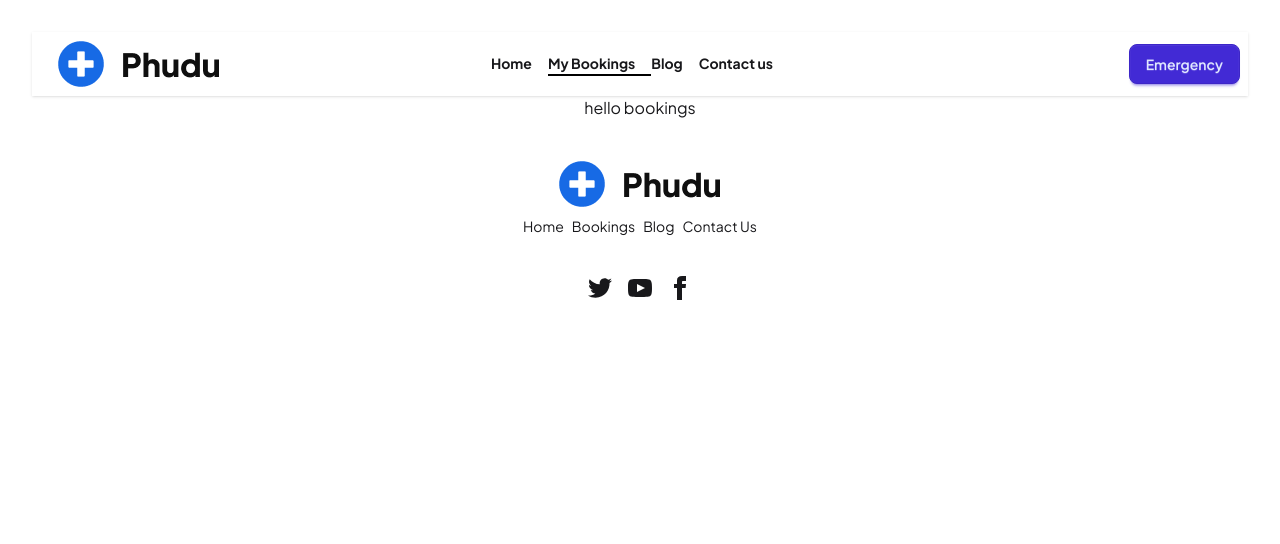
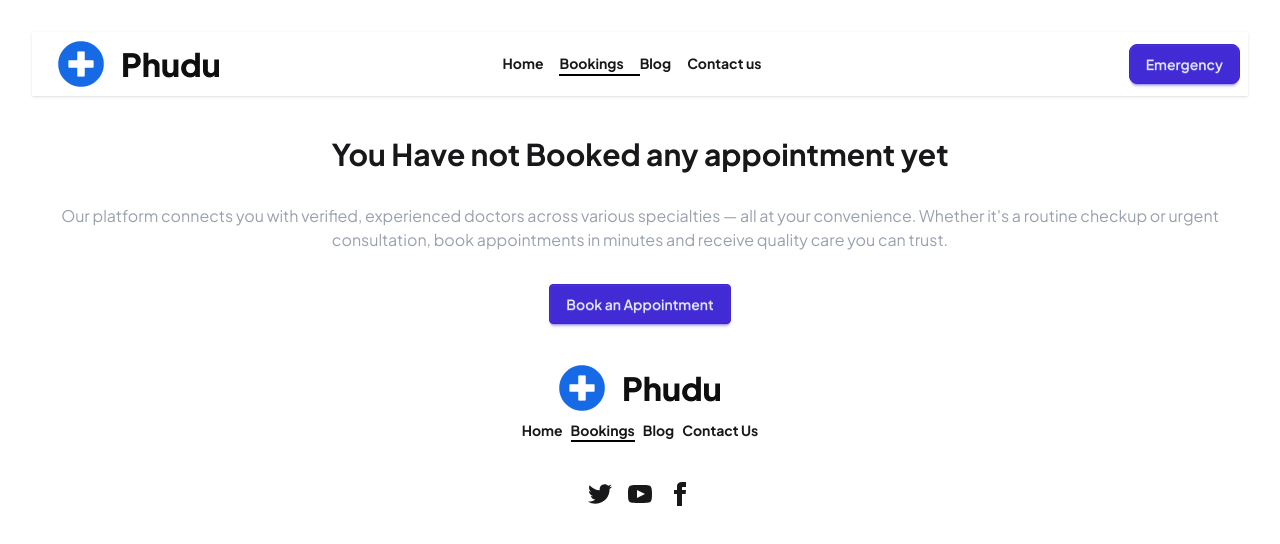
Before and after one commit to nafeesalways/doctalk-project, a React (Vite) app: page /Bookings in a window 1280 px wide. Shown: the top 544 px of the page. Built offline with nearby package versions, Linux system fonts and the light colour scheme.

Commit message:
routing done

```diff
--- a/package.json
+++ b/package.json
@@ -18,6 +18,7 @@
     "react-intersection-observer": "^9.16.0",
     "react-router": "^7.5.1",
     "react-scroll-trigger": "^0.6.14",
+    "react-toastify": "^11.0.5",
     "tailwindcss": "^4.1.4"
   },
   "devDependencies": {
--- a/src/Routes/Routes.jsx
+++ b/src/Routes/Routes.jsx
@@ -27,6 +27,8 @@ import Loader from '../components/Loader/Loader';
     },
     {
       path: '/Bookings',
+      loader:()=>fetch('doctorsData.json'),
+      hydrateFallbackElement: <p className='loading loading-bars loading-md'>Loading, Please Wait....</p>,
       Component: Bookings,
     },
     {
@@ -37,6 +39,8 @@ import Loader from '../components/Loader/Loader';
     },
     {
       path: '/Contact',
+      loader:()=>fetch('doctorsData.json'),
+      hydrateFallbackElement: <p className='loading loading-bars loading-md'>Loading, Please Wait....</p>,
      Component:Contact,
     },
     {
--- /dev/null
+++ b/src/components/Footer/Footer.css
@@ -0,0 +1,3 @@
+.active{
+    border-bottom: 2px solid black;
+}
--- a/src/components/Footer/Footer.jsx
+++ b/src/components/Footer/Footer.jsx
@@ -1,6 +1,6 @@
 import React from "react";
 import logo from "../../assets/Frame 1.png";
-import { Link } from "react-router";
+import { NavLink } from "react-router";
 
 const Footer = () => {
   return (
@@ -9,18 +9,18 @@ const Footer = () => {
         <img src={logo} alt="" />
 
         <ul className="flex space-x-2">
-        <Link to='/'>   <li>
-            <a className="cursor-pointer" href="#">Home</a>
-          </li></Link>
-          <Link to='/Bookings'>   <li>
-            <a className="cursor-pointer" href="#">Bookings</a>
-          </li></Link>
-          <Link to='/Blogs'>   <li>
-            <a className="cursor-pointer" href="#">Blog</a>
-          </li></Link>
-       <Link to='/Contact'>   <li>
-            <a className="cursor-pointer" href="#">Contact Us</a>
-          </li></Link>
+        <NavLink to='/'>   <li>
+            <a className="cursor-pointer font-bold" href="#">Home</a>
+          </li></NavLink>
+          <NavLink to='/Bookings'>   <li>
+            <a className="cursor-pointer font-bold" href="#">Bookings</a>
+          </li></NavLink>
+          <NavLink to='/Blogs'>   <li>
+            <a className="cursor-pointer font-bold" href="#">Blog</a>
+          </li></NavLink>
+       <NavLink to='/Contact'>   <li>
+            <a className="cursor-pointer font-bold" href="#">Contact Us</a>
+          </li></NavLink>
         </ul>
       </aside>
       <nav>
--- a/src/components/Header/Navbar.jsx
+++ b/src/components/Header/Navbar.jsx
@@ -6,7 +6,7 @@ import './Navbar.css'
 const Navbar = () => {
     const Links = <>
    <NavLink to='/'> <li className='font-bold mr-4 cursor-pointer '>Home</li></NavLink>
-   <NavLink to='/Bookings'> <li className='font-bold mr-4 cursor-pointer'>My Bookings</li></NavLink>
+   <NavLink to='/Bookings'> <li className='font-bold mr-4 cursor-pointer'>Bookings</li></NavLink>
    <NavLink to='/Blogs'> <li className='font-bold mr-4 cursor-pointer'>Blog</li></NavLink>
    <NavLink to='/Contact'> <li className='font-bold mr-4 cursor-pointer'>Contact us</li></NavLink>
 
--- a/src/pages/Bookings/Bookings.jsx
+++ b/src/pages/Bookings/Bookings.jsx
@@ -1,10 +1,13 @@
 import React from 'react';
+import { Link } from 'react-router';
 
 const Bookings = () => {
     return (
-        <div>
-            <h3>hello bookings</h3>
-        </div>
+       <div className='mt-10'>
+        <h1 className='text-3xl font-bold'>You Have not Booked any appointment yet</h1>
+        <p className='text-gray-400 mt-8 mb-8'>Our platform connects you with verified, experienced doctors across various specialties — all at your convenience. Whether it's a routine checkup or urgent consultation, book appointments in minutes and receive quality care you can trust.</p>
+        <Link to='/'><button className="btn btn-primary">Book an Appointment</button></Link>
+       </div>
     );
 };
 
--- a/src/pages/Contact/Contact.jsx
+++ b/src/pages/Contact/Contact.jsx
@@ -1,9 +1,14 @@
 import React from 'react';
+import imgError from '../../assets/404_page-not-found.png'
+import { Link } from 'react-router';
 
 const Contact = () => {
     return (
         <div>
-            <h3>contact details</h3>
+          <img className='w-[800px] h-[500px] mx-auto shadow-lg mt-8' src={imgError} alt="" />
+          <h2 className='text-3xl font-bold text-red-300 mt-4'>404-Page Not Found</h2>
+          <p className='text-xl font-semibold mt-3'>Oops! The page you are looking for doesn't exist.</p>
+          <Link to='/'><button className="btn btn-primary mt-5">Go Back Home</button></Link>
         </div>
     );
 };
--- a/src/pages/DoctorDetails/DoctorDetails.jsx
+++ b/src/pages/DoctorDetails/DoctorDetails.jsx
@@ -1,6 +1,8 @@
 import React from "react";
 import { useLoaderData, useParams } from "react-router";
 import { RiRegisteredLine } from "react-icons/ri";
+import { addToStoredDb } from "../../utilities/storage";
+import { ToastContainer, toast } from 'react-toastify';
 
 const DoctorDetails = () => {
   const { id } = useParams();
@@ -8,6 +10,11 @@ const DoctorDetails = () => {
   const data = useLoaderData();
   const Doctor = data?.find((doctor) => doctor.id === doctorId);
   const { image, education, name, experience, registrationNumber, speciality,fee } = Doctor || {};
+
+  const handleBookAppointment =(id)=>{
+    toast("Appointment scheduled");
+addToStoredDb(id)
+  }
 
 
   return (
@@ -30,10 +37,39 @@ const DoctorDetails = () => {
 
             <p className="flex items-center justify-center mr-2"><RiRegisteredLine /> Reg No:{registrationNumber}</p>
             <p className="mt-3">Availability:  <span className="px-2 rounded-lg border border-b-blue-300 bg-[#FFA000]">Sunday</span> <span className="px-2 rounded-lg border-b-blue-300 bg-[#FFA000]">Monday</span> <span className="px-2 rounded-lg border-b-blue-300 bg-[#FFA000]">Thursday</span></p>
-<p className="mt-4">Consultation Fee: <span className="text-blue-400">Tk: {fee}</span></p>
+<p className="mt-4">Consultation Fee: <span className="text-blue-400">Tk: {fee} <span className="text-gray-300">+ included Vat</span></span></p>
           </div>
         </div>
       </div>
+      {/* appointment booking */}
+      <div className="hero border border-blue-400 rounded-xl mt-5">
+  <div className="hero-content text-center">
+    <div className="max-w-md">
+    <ToastContainer
+position="top-right"
+autoClose={5000}
+hideProgressBar={false}
+newestOnTop={false}
+closeOnClick={false}
+rtl={false}
+pauseOnFocusLoss
+draggable
+pauseOnHover
+theme="light"
+
+/>
+      <h1 className="text-5xl font-bold">Book An Appointment</h1>
+      <p className="py-4 font-bold">
+       Availability
+      </p>
+      <p className="py-6">
+        Provident cupiditate voluptatem et in. Quaerat fugiat ut assumenda excepturi exercitationem
+        quasi. In deleniti eaque aut repudiandae et a id nisi.
+      </p>
+      <button onClick={()=>handleBookAppointment(id)} className="btn btn-primary">Book Appointment Now</button>
+    </div>
+  </div>
+</div>
     </div>
   );
 };
--- a/src/pages/ErrorPage/ErrorPage.jsx
+++ b/src/pages/ErrorPage/ErrorPage.jsx
@@ -3,7 +3,9 @@ import React from 'react';
 const ErrorPage = () => {
     return (
         <div>
-            <h3>Page not found</h3>
+           <h1>No Doctor Found</h1>
+           <p>No Doctor Found with this registration Number:</p>
+           <Link to='/'><button className="btn btn-primary">Book an Appointment</button></Link>
         </div>
     );
 };
--- a/src/pages/Root/Root.jsx
+++ b/src/pages/Root/Root.jsx
@@ -1,13 +1,17 @@
 import React from 'react';
 import Navbar from '../../components/Header/Navbar';
-import { Outlet } from 'react-router';
+import { Outlet, useNavigation } from 'react-router';
 import Footer from '../../components/Footer/Footer';
+import Loader from '../../components/Loader/Loader';
+
 
 const Root = () => {
+    const navigation = useNavigation()
+
     return (
         <div>
             <Navbar></Navbar>
-            <Outlet></Outlet>
+         {navigation.state == 'loading'?<Loader></Loader> : <Outlet></Outlet>}
             <Footer></Footer>
         </div>
     );
--- /dev/null
+++ b/src/utilities/storage.js
@@ -0,0 +1,22 @@
+const getStoredAppointment =()=>{
+    const storedBookAppointmentStr = localStorage.getItem("bookList");
+    if(storedBookAppointmentStr){
+        const storedBookData = JSON.parse(storedBookAppointmentStr);
+        return storedBookData;
+    }
+    else{
+        return [];
+    }
+}
+const addToStoredDb =(id)=>{
+const storedBookData = getStoredAppointment();
+if(storedBookData.includes(id)){
+    alert('id already exists')
+}
+else{
+    storedBookData.push(id);
+    const data = JSON.stringify(storedBookData);
+    localStorage.setItem("bookList",data);
+}
+}
+export{addToStoredDb}
```
Also changed, not shown: src/assets/404_page-not-found.png (added), 1 other file (tests, documents, lock files or other folders).
